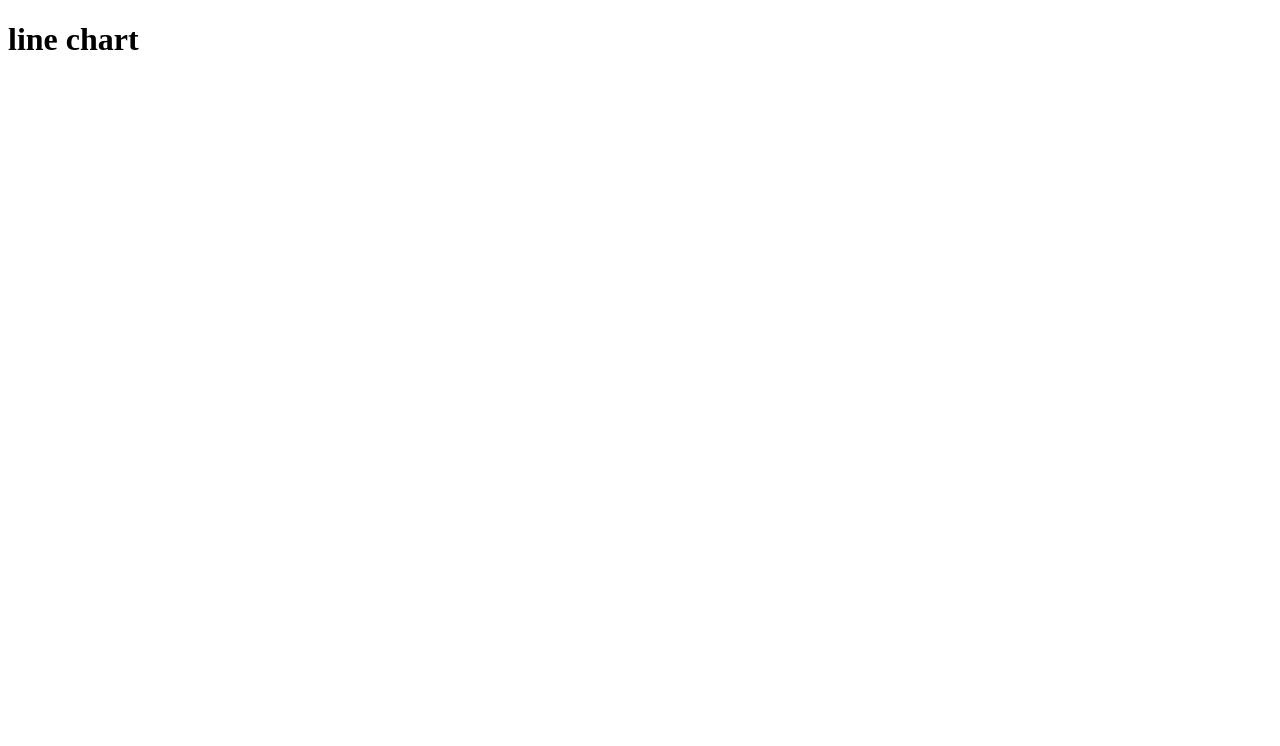
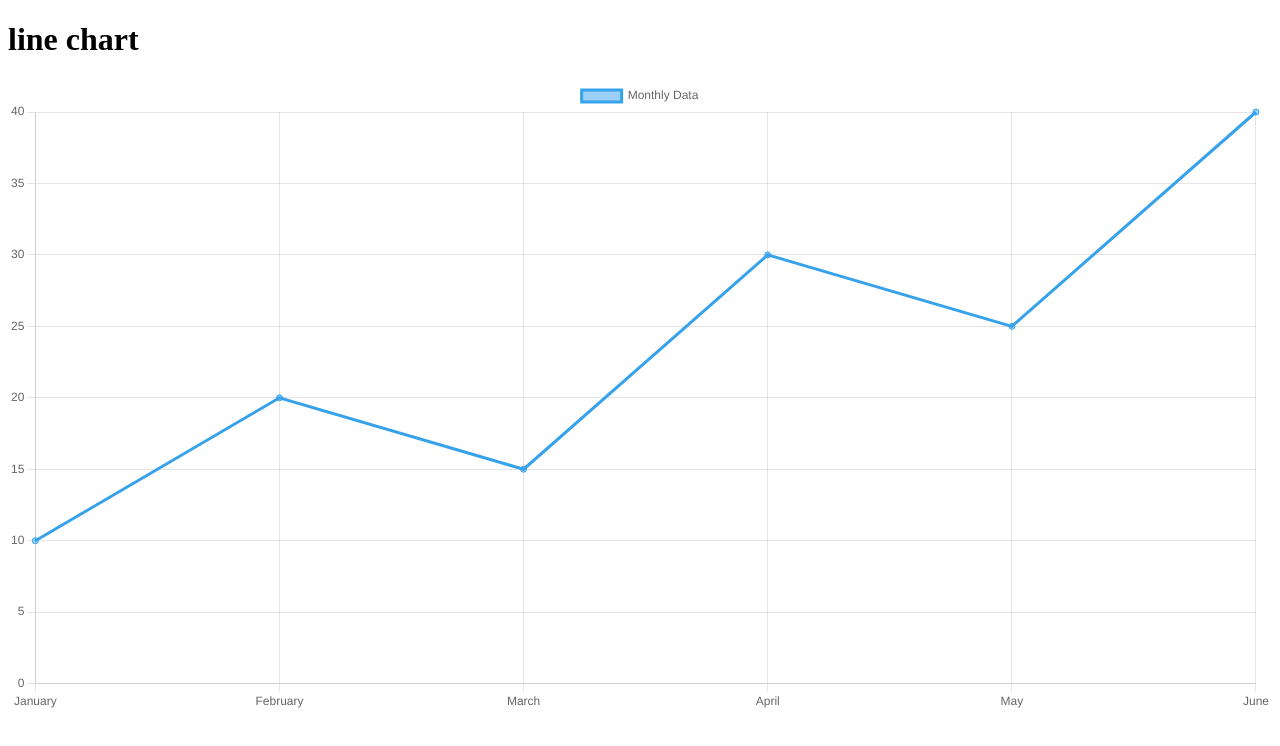
Before and after one commit to KhyleAhronn77/it21a, a plain HTML site: page linechart.html in a window 1280 px wide. Drawn offline with nearby package versions, Linux system fonts and the light colour scheme.

Commit message:
Added Final LineChart

```diff
--- a/linechart.html
+++ b/linechart.html
@@ -54,30 +54,31 @@ class LineChart{
     async fetchData(){
         try{
             const response = await fetch(this.dataUrl);
-            if(!reponse.ok) throw new Error(`Failed to load data: ${response.statusText}`);
+            if(!response.ok) throw new Error('Failed to load data: $(response.statusText}');
 
             const data = await response.json();
-
             return data;
 
         }catch(error){
-            console.error("Error fetching data:", error);
+            console.error ("Error fetching data:" , error);
             return null;
-
         }
     }
 
     async init(){
         const data = await this.fetchData();
-        if (data){
+        if(data){
             this.renderChart(data);
         }
+
     }
-}
 
-document.addEventListener("DOMContentLoaded", ()=>{
-    const chart = new LineChart("linechart", "linedata.json");
-    chart.init();
-})
+ }
+
+    document.addEventListener("DOMContentLoaded", ()=>{
+        const chart = new LineChart("linechart","linedata.json");
+        chart.init();
+
+    })
 </script>
 </html>
```
